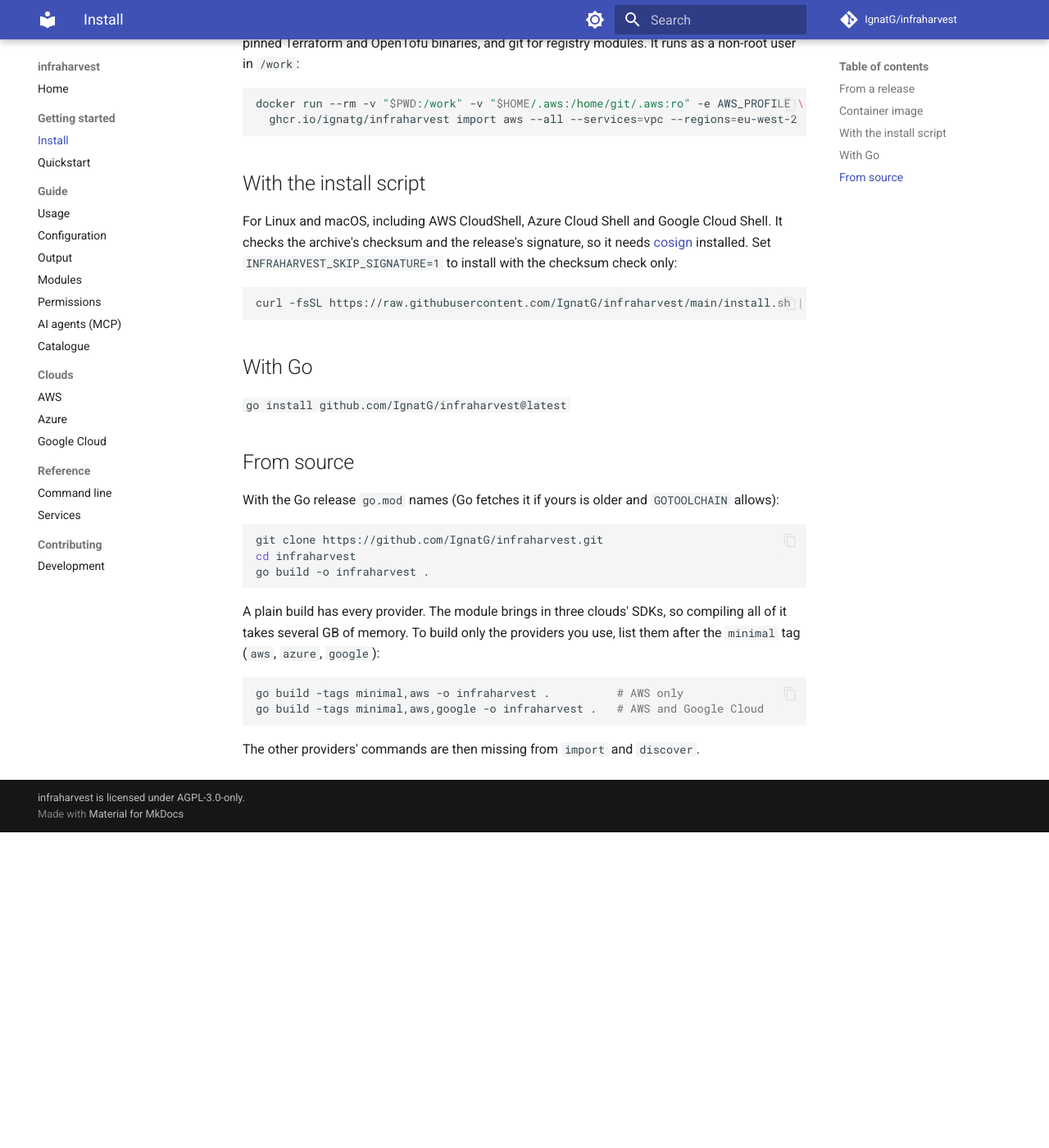
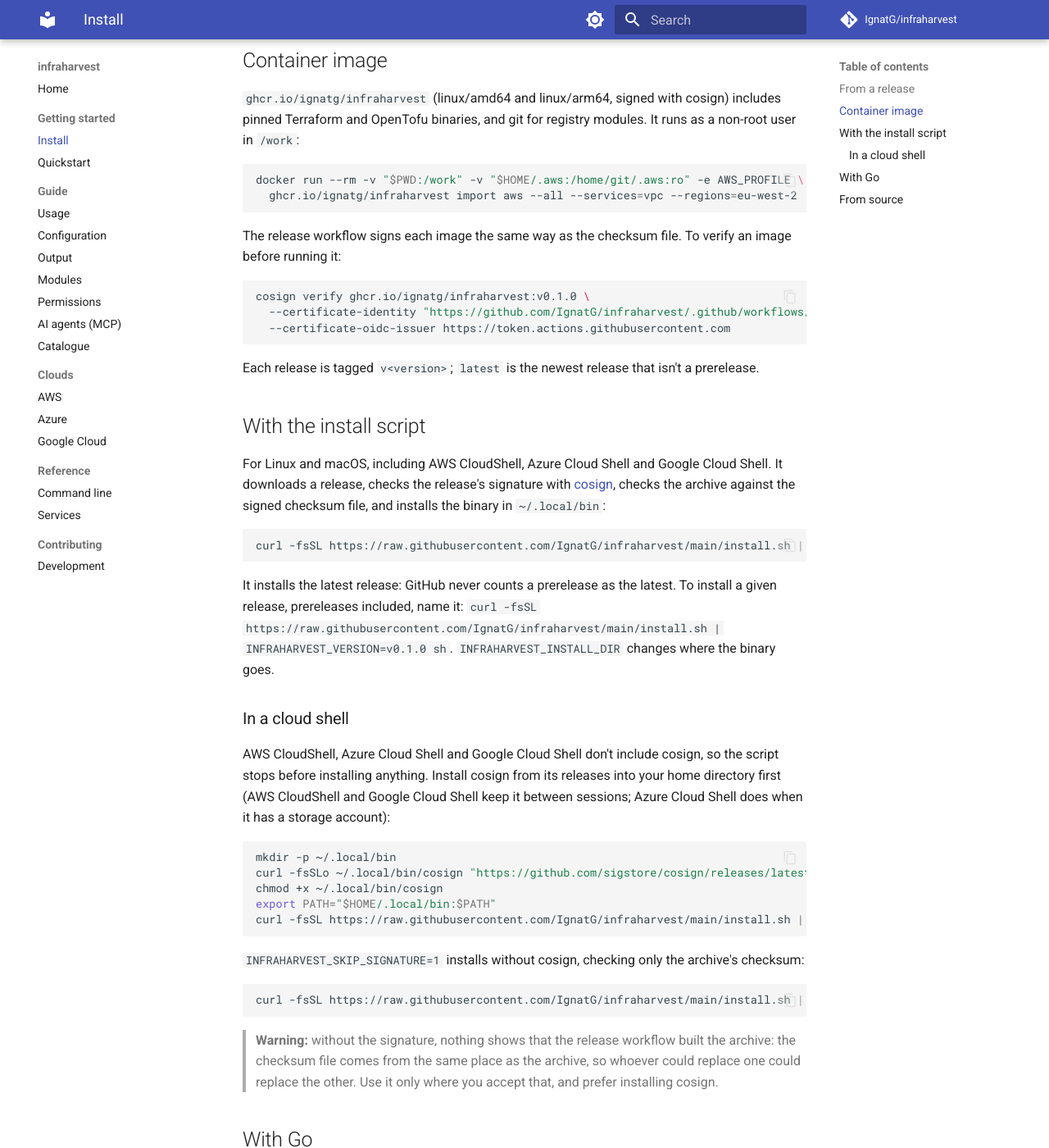
Before and after one commit to IgnatG/infraharvest, an MkDocs documentation site: the page built from docs/install.md, in a window 1280 px wide and 1400 px high, scrolled down 729 px. Shown: the whole window at 82% size. Built offline with MkDocs 1.6.1 and Material for MkDocs 9.7.7, drawn with Linux system fonts in a browser that asks for light colours; comment, search, counter and statistics services are not loaded; before the commit the page ends 1744 px from its top, so only the background shows below that; some of the changed text lies outside the part shown.

Commit message:
docs(install): cover cloud shells without cosign and verifying the image

````diff
--- a/docs/install.md
+++ b/docs/install.md
@@ -15,6 +15,8 @@ cosign verify-blob \
 sha256sum --check --ignore-missing "infraharvest_${VERSION}_SHA256SUMS"
 ```
 
+The archives' build provenance is attested on GitHub; with the [GitHub CLI](https://cli.github.com/), `gh attestation verify "infraharvest_${VERSION}_linux_amd64.tar.gz" --repo IgnatG/infraharvest` checks it.
+
 ## Container image
 
 `ghcr.io/ignatg/infraharvest` (linux/amd64 and linux/arm64, signed with cosign) includes pinned Terraform and OpenTofu binaries, and git for registry modules. It runs as a non-root user in `/work`:
@@ -24,13 +26,45 @@ docker run --rm -v "$PWD:/work" -v "$HOME/.aws:/home/git/.aws:ro" -e AWS_PROFILE
   ghcr.io/ignatg/infraharvest import aws --all --services=vpc --regions=eu-west-2
 ```
 
+The release workflow signs each image the same way as the checksum file. To verify an image before running it:
+
+```sh
+cosign verify ghcr.io/ignatg/infraharvest:v0.1.0 \
+  --certificate-identity "https://github.com/IgnatG/infraharvest/.github/workflows/release.yml@refs/heads/main" \
+  --certificate-oidc-issuer https://token.actions.githubusercontent.com
+```
+
+Each release is tagged `v<version>`; `latest` is the newest release that isn't a prerelease.
+
 ## With the install script
 
-For Linux and macOS, including AWS CloudShell, Azure Cloud Shell and Google Cloud Shell. It checks the archive's checksum and the release's signature, so it needs [cosign](https://docs.sigstore.dev/cosign/system_config/installation/) installed. Set `INFRAHARVEST_SKIP_SIGNATURE=1` to install with the checksum check only:
+For Linux and macOS, including AWS CloudShell, Azure Cloud Shell and Google Cloud Shell. It downloads a release, checks the release's signature with [cosign](https://docs.sigstore.dev/cosign/system_config/installation/), checks the archive against the signed checksum file, and installs the binary in `~/.local/bin`:
 
 ```sh
 curl -fsSL https://raw.githubusercontent.com/IgnatG/infraharvest/main/install.sh | sh
 ```
+
+It installs the latest release: GitHub never counts a prerelease as the latest. To install a given release, prereleases included, name it: `curl -fsSL https://raw.githubusercontent.com/IgnatG/infraharvest/main/install.sh | INFRAHARVEST_VERSION=v0.1.0 sh`. `INFRAHARVEST_INSTALL_DIR` changes where the binary goes.
+
+### In a cloud shell
+
+AWS CloudShell, Azure Cloud Shell and Google Cloud Shell don't include cosign, so the script stops before installing anything. Install cosign from its releases into your home directory first (AWS CloudShell and Google Cloud Shell keep it between sessions; Azure Cloud Shell does when it has a storage account):
+
+```sh
+mkdir -p ~/.local/bin
+curl -fsSLo ~/.local/bin/cosign "https://github.com/sigstore/cosign/releases/latest/download/cosign-linux-$(uname -m | sed 's/x86_64/amd64/;s/aarch64/arm64/')"
+chmod +x ~/.local/bin/cosign
+export PATH="$HOME/.local/bin:$PATH"
+curl -fsSL https://raw.githubusercontent.com/IgnatG/infraharvest/main/install.sh | sh
+```
+
+`INFRAHARVEST_SKIP_SIGNATURE=1` installs without cosign, checking only the archive's checksum:
+
+```sh
+curl -fsSL https://raw.githubusercontent.com/IgnatG/infraharvest/main/install.sh | INFRAHARVEST_SKIP_SIGNATURE=1 sh
+```
+
+> **Warning:** without the signature, nothing shows that the release workflow built the archive: the checksum file comes from the same place as the archive, so whoever could replace one could replace the other. Use it only where you accept that, and prefer installing cosign.
 
 ## With Go
 
````
Also changed, not shown: README.md (+2 -0 lines).
